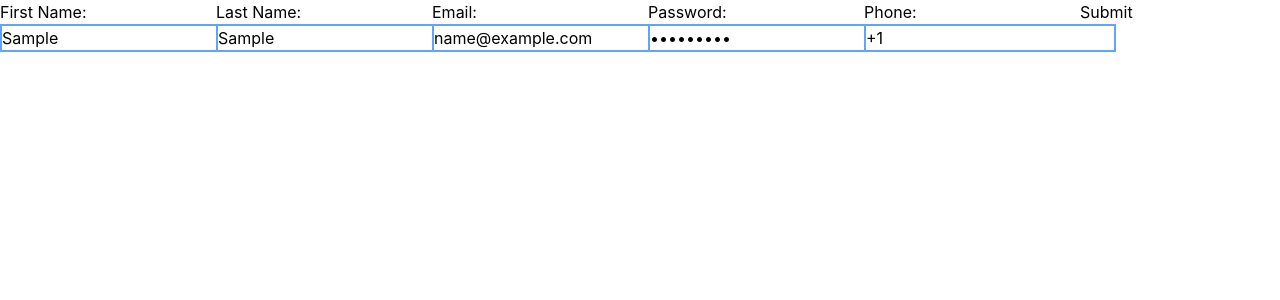
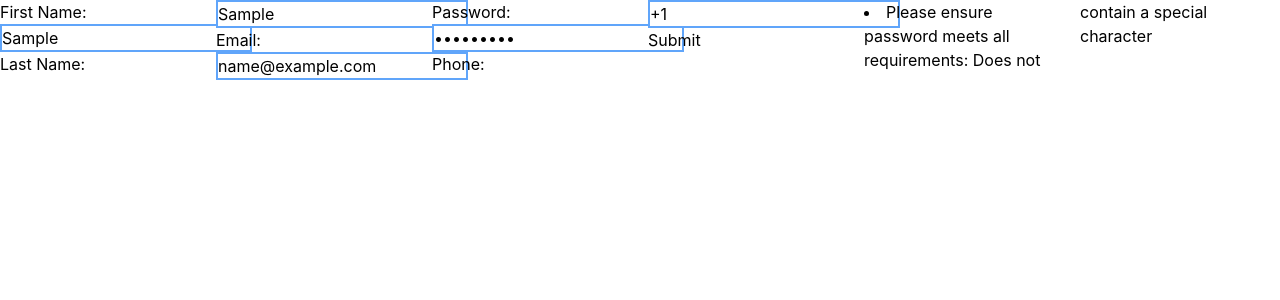
Before and after one commit to AdrianRRojo/authtemplate, a React (Create React App) app: page / in a window 1280 px wide. Both pictures are taken after typing "Sample", "Sample", "name@example.com", "Sample123" into the empty fields and a click on the button "Submit". Shown: the top 300 px of the page. Built offline with nearby package versions, Linux system fonts and the light colour scheme.

Commit message:
Returning error messages from register controller

```diff
--- a/src/components/register.tsx
+++ b/src/components/register.tsx
@@ -22,6 +22,9 @@ export default function Register() {
   useEffect(() => {
     console.log("Phone: ", formData.phone);
   }, [formData.phone]);
+
+  const [rcMsg, setRcMsg] = useState<any[]>([]);
+
   const handleSubmit = async (event: React.FormEvent) => {
 
     event.preventDefault();
@@ -31,10 +34,16 @@ export default function Register() {
             ...prevData, phone
           }));
       const rcResponse: any = await registerController(formData)
-        .then(response => response?.toString(),
-      );
+        .then(response => response)
+        .catch(e => console.warn(e));
       if(!rcResponse.ok){
-        console.log("rcResponse is not okay:", rcResponse)
+        console.log("rcResponse is not okay:", rcResponse);
+        rcResponse.map((msg: string, idx: string) => {
+          setRcMsg((prevData) => ([
+            ...prevData, {id: idx, message: msg}
+          ]));
+        });
+
       }else{
         console.log("rcResponse is okay:", rcResponse)
       }
@@ -148,6 +157,9 @@ export default function Register() {
 
         <button type="submit">Submit</button>
       </form>
+      {rcMsg.map(msgs => (
+        <li key={msgs.id}>{msgs.message}</li>
+      ))}
     </div>
   );
 }
```
